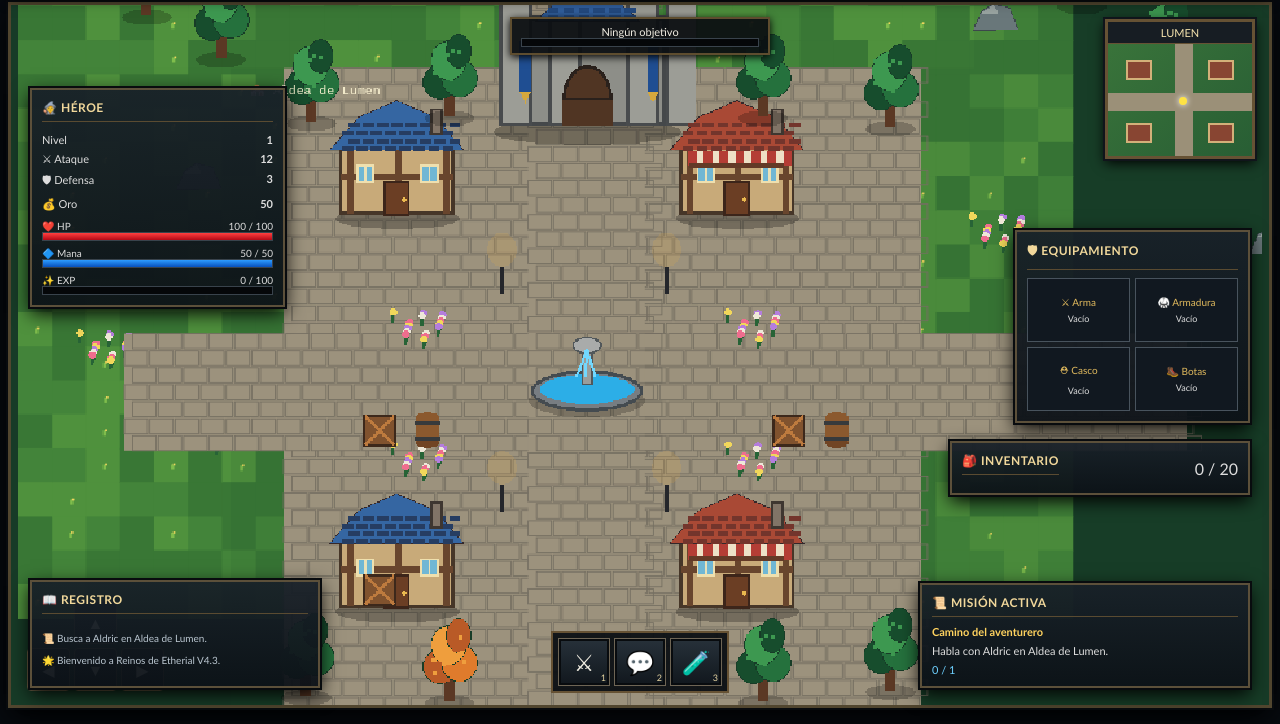
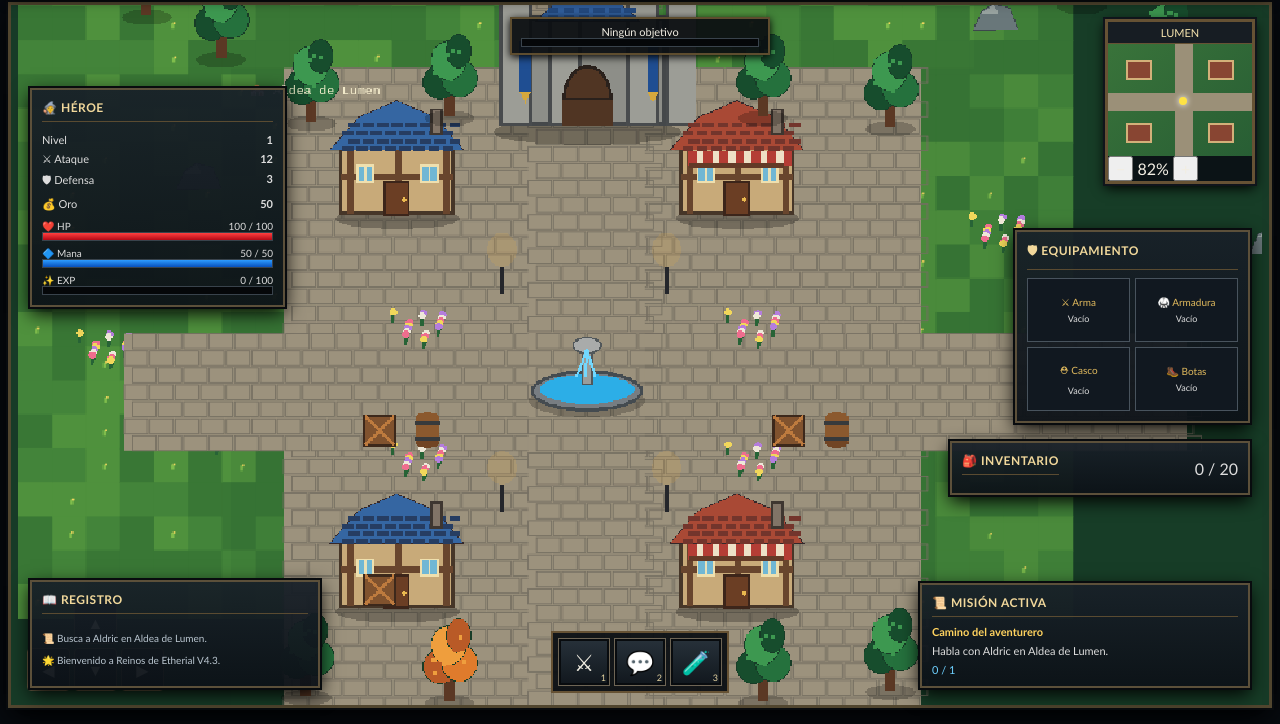
Before and after one commit to carlventor786-glitch/Reinos-de-Etherial, a plain HTML site: page index.html in a window 1280 px wide. Shown: the part 76-800 px from the top of the page. Drawn offline with Linux system fonts and the light colour scheme.

Commit message:
Update index.html

```diff
--- a/index.html
+++ b/index.html
@@ -13,7 +13,7 @@
 
     <meta name="theme-color" content="#080d16">
 
-    <title>Reinos de Etherial V5.5.2</title>
+    <title>Reinos de Etherial V5.5.3.1</title>
 
     <link rel="stylesheet" href="style.css">
 </head>
@@ -34,7 +34,7 @@
                 ⚔ REINOS DE ETHERIAL
             </h1>
 
-            <span class="version">V5.5.2</span>
+            <span class="version">V5.5.3.1</span>
 
         </div>
 
@@ -75,6 +75,11 @@
                     <span class="miniBuilding b3"></span>
                     <span class="miniBuilding b4"></span>
                     <span class="miniPlayer"></span>
+                </div>
+                <div class="zoomControls">
+                    <button id="zoomOut" title="Alejar cámara">−</button>
+                    <span id="zoomValue">82%</span>
+                    <button id="zoomIn" title="Acercar cámara">+</button>
                 </div>
             </div>
 
```
